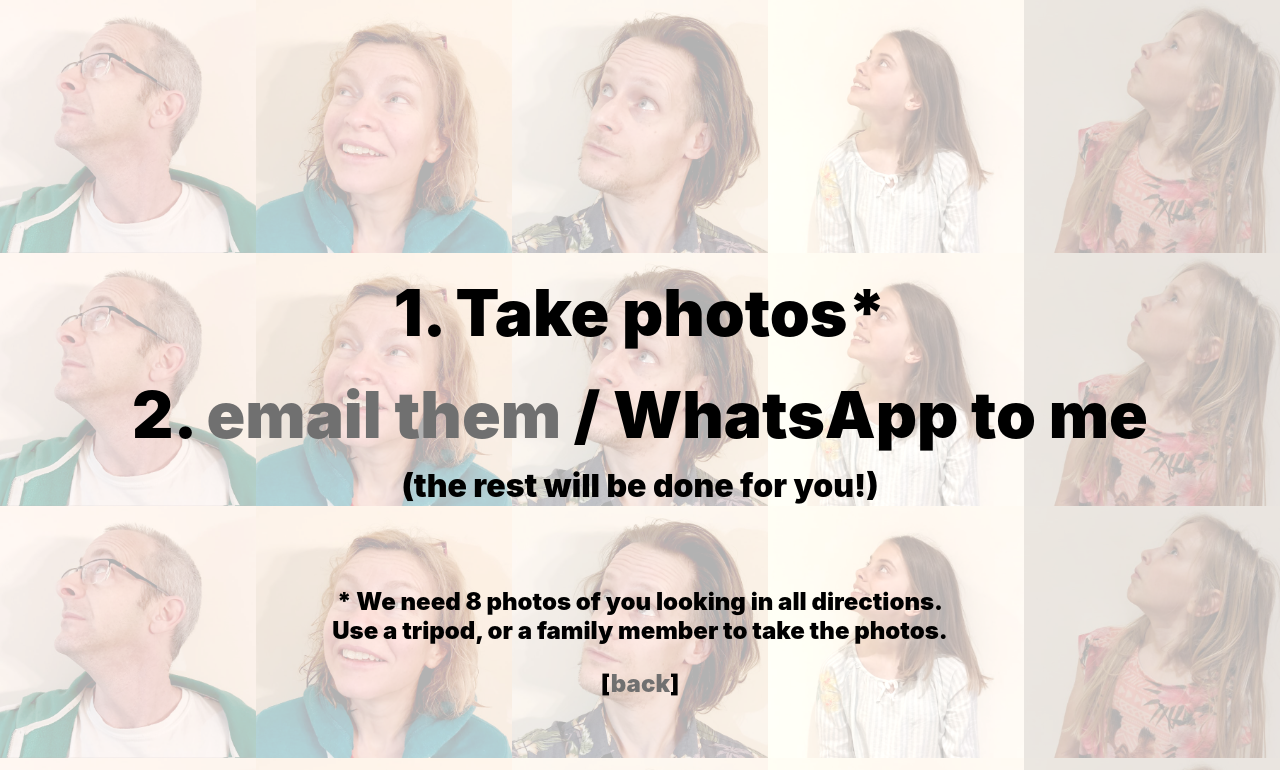
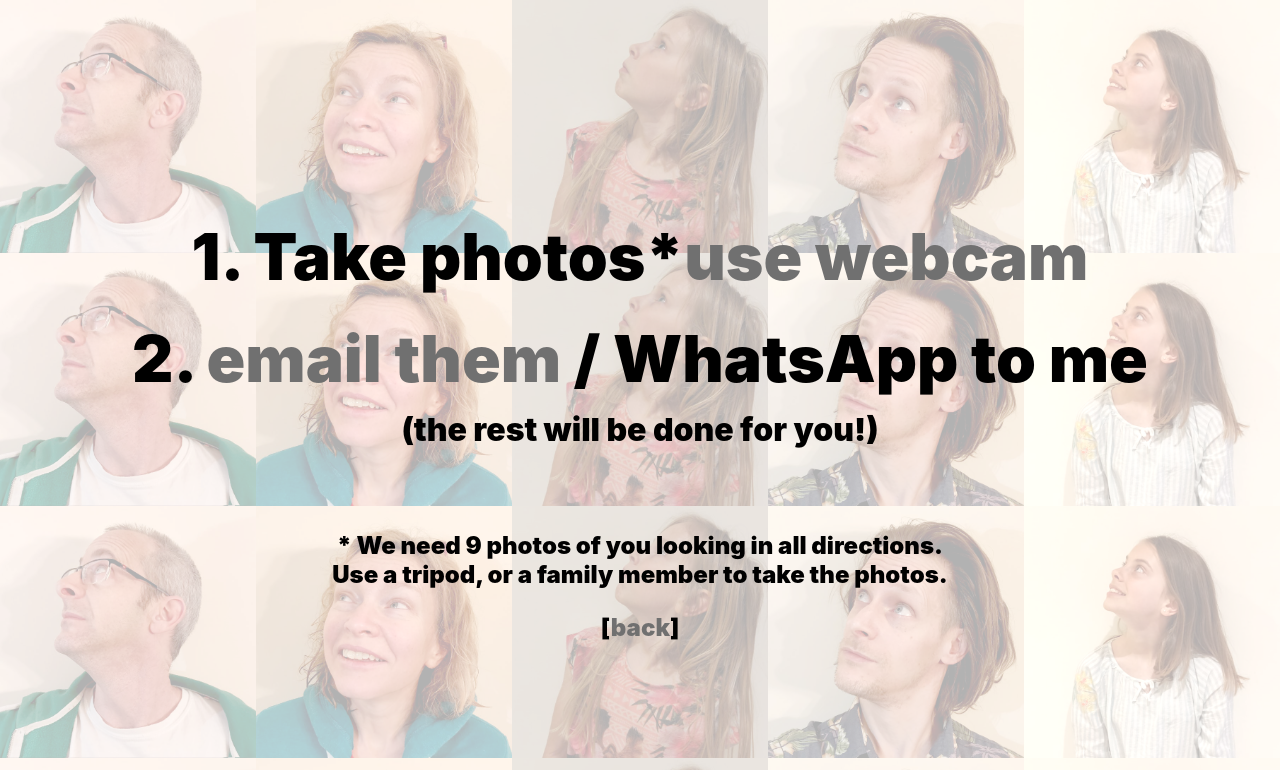
Before and after one commit to btubby/photofun, a React (Create React App) app: page /how in a window 1280 px wide. Shown: the top 770 px of the page. Built offline with nearby package versions, Linux system fonts and the light colour scheme.

Commit message:
bit of a refactor

```diff
--- a/package.json
+++ b/package.json
@@ -10,7 +10,9 @@
     "react-dom": "^16.12.0",
     "react-router-dom": "^5.1.2",
     "react-scripts": "3.4.0",
-    "styled-components": "^5.0.1"
+    "react-webcam": "^5.0.1",
+    "styled-components": "^5.0.1",
+    "typescript": "^3.8.3"
   },
   "scripts": {
     "start": "react-scripts start",
--- a/src/App.js
+++ b/src/App.js
@@ -1,38 +1,23 @@
 import React, { useState } from "react";
-import SwivelFace from "./componments/Face";
-import './App.css';
-
+import SwivellingFace from "./componments/Face";
+import Home from "./componments/Home";
+import How from "./componments/How";
+import SnapMug from "./componments/SnapMug";
 import {
   BrowserRouter as Router,
   Switch,
   Route,
 } from "react-router-dom";
-
-import { OuterContainer, HowText, TitleContainer, Title, TellMeHow, Rest, Rest2, FaceContainer, FloatingContent } from "./styles/styles";
-
+import { OuterContainer,FaceContainer, FloatingContent } from "./styles/styles";
+import './App.css';
+// import { CameraFeed } from "./componments/camera-feed"
 // import './fonts/FiraSans-Regular.ttf'
 
  // TODO these imports need to be dynamic.
  // Sort out where the images will be hosted
-import bstraight from "./mugs/ben/straight.jpg";
-import bwest from "./mugs/ben/w.jpg";
-import beast from "./mugs/ben/e.jpg";
-import bnorth from "./mugs/ben/n.jpg";
-import bsouth from "./mugs/ben/s.jpg";
-import bnortheast from "./mugs/ben/ne.jpg";
-import bnorthwest from "./mugs/ben/nw.jpg";
-import bsoutheast from "./mugs/ben/se.jpg";
-import bsouthwest from "./mugs/ben/sw.jpg";
 
-import kstraight from "./mugs/kerry/straight.jpg";
-import kwest from "./mugs/kerry/w.jpg";
-import keast from "./mugs/kerry/e.jpg";
-import knorth from "./mugs/kerry/n.jpg";
-import ksouth from "./mugs/kerry/s.jpg";
-import knortheast from "./mugs/kerry/ne.jpg";
-import knorthwest from "./mugs/kerry/nw.jpg";
-import ksoutheast from "./mugs/kerry/se.jpg";
-import ksouthwest from "./mugs/kerry/sw.jpg";
+
+
 
 import wstraight from "./mugs/will/straight.jpg";
 import wwest from "./mugs/will/w.jpg";
@@ -73,29 +58,40 @@
 //   export as
 
 
-// array of objects representing the mugs to display
+// array of objects representing the mugs to display.  NOTE they are rendered in this order
 const MugMap = [
   {
-    straight: bstraight,
-    n: bnorth,
-    ne: bnortheast,
-    e: beast,
-    s: bsouth,
-    se: bsoutheast,
-    sw: bsouthwest,
-    w: bwest,
-    nw: bnorthwest
+    straight: require("./mugs/ben/straight.jpg"),
+    n:  require("./mugs/ben/n.jpg"),
+    ne: require("./mugs/ben/se.jpg"),
+    e: require("./mugs/ben/e.jpg"),
+    s: require("./mugs/ben/s.jpg"),
+    se: require("./mugs/ben/se.jpg"),
+    sw: require("./mugs/ben/nw.jpg"),
+    w: require("./mugs/ben/w.jpg"),
+    nw: require("./mugs/ben/nw.jpg")
   },
   {
-    straight: kstraight,
-    n: knorth,
-    ne: knortheast,
-    e: keast,
-    s: ksouth,
-    se: ksoutheast,
-    sw: ksouthwest,
-    w: kwest,
-    nw: knorthwest
+    straight: require("./mugs/kerry/straight.jpg"),
+    n: require("./mugs/kerry/n.jpg"),
+    ne: require("./mugs/kerry/ne.jpg"),
+    e: require("./mugs/kerry/e.jpg"),
+    s: require("./mugs/kerry/s.jpg"),
+    se: require("./mugs/kerry/ne.jpg"),
+    sw: require("./mugs/kerry/sw.jpg"),
+    w: require("./mugs/kerry/w.jpg"),
+    nw: require("./mugs/kerry/nw.jpg"),
+  },
+  {
+    straight: estraight,
+    n: enorth,
+    ne: enortheast,
+    e: eeast,
+    s: esouth,
+    se: esoutheast,
+    sw: esouthwest,
+    w: ewest,
+    nw: enorthwest
   },
   {
     straight: wstraight,
@@ -119,17 +115,6 @@
     w: hwest,
     nw: hnorthwest
   },
-  {
-    straight: estraight,
-    n: enorth,
-    ne: enortheast,
-    e: eeast,
-    s: esouth,
-    se: esoutheast,
-    sw: esouthwest,
-    w: ewest,
-    nw: enorthwest
-  },
 
 ]
 
@@ -137,7 +122,6 @@
   const [xCord, setxCord] = useState(0);
   const [yCord, setyCord] = useState(0);
 
-  // FIXME
   const maxMugsToDisplay = 20;
   const loops = maxMugsToDisplay / MugMap.length;
 
@@ -146,7 +130,7 @@
     for (var j = 0; j < MugMap.length; j++) {
       faces.push(
         <FaceContainer>
-          <SwivelFace
+          <SwivellingFace
             {...MugMap[j]}
             xCord={xCord}
             yCord={yCord}
@@ -172,6 +156,9 @@
             <Route path="/how">
               <How />
             </Route>
+            <Route path="/snapMug">
+              <SnapMug />
+            </Route>
           </Switch>
         </FloatingContent>
         {faces}
@@ -179,35 +166,3 @@
     </Router>
   );
 }
-
-function Home() {
-  return (
-    <TitleContainer>
-      <Title>
-          Get your mug on this page!
-      </Title>
-      <TellMeHow>
-        <a href='/how'>tell me how</a>
-      </TellMeHow>
-    </TitleContainer>
-  );
-}
-function How() {
-  return (
-    <div>
-    <HowText>
-        1. Take photos*<br/>
-        2. <a href="mailto:btubby@gmail.com">email them</a> / WhatsApp to me
-    </HowText>
-    <Rest>
-      (the rest will be done for you!)<p/>
-    </Rest>
-    <Rest2>
-      * We need 8 photos of you looking in all directions.
-      <br/>Use a tripod, or a family member to take the photos.
-      <p/>
-    [<a href='/'>back</a>]
-    </Rest2>
-    </div>
-  );
-}
--- a/src/componments/Face.js
+++ b/src/componments/Face.js
@@ -3,10 +3,9 @@
 
 export default function SwivellingFace(props) {
   const {
-    xCord,
-    yCord, // the x and y coords of the mouse pointer on the screen
-    type, // identifier for this image
-
+    xCord,    // xCord and yCord are the current X and Y coordinates of the pointer
+    yCord,
+    // The following are the 9 image files
     straight,
     w,
     e,
@@ -15,11 +14,10 @@
     nw,
     ne,
     sw,
-    se // images to display
+    se
   } = props;
 
   const [image, setImage] = useState(straight);
-
   const [N, setN1] = useState(0);
   const [S, setS1] = useState(0);
   const [E, setE1] = useState(0);
@@ -27,49 +25,24 @@
 
   useEffect(() => {
     let map = { n: 0, e: 0, s: 0, w: 0 };
-    console.log(`${type} top: ${N} bottom: ${S} right: ${E} left: ${W}`);
-
-    if (yCord <= N) {
-      map.n = 1;
-    }
-    if (xCord >= E) {
-      map.e = 1;
-    }
-    if (xCord <= W) {
-      map.w = 1;
-    }
-    if (yCord >= S) {
-      map.s = 1;
-    }
-
-    console.log(`x:${xCord}, y:${yCord} ${type}`, map);
-
+    // console.log(`${type} top: ${N} bottom: ${S} right: ${E} left: ${W}`);
+    // Decide which image to display dependant on the relative potition of the mouse to this component
+    map.n = (yCord <= N) ? 1 : 0;
+    map.e = (xCord >= E) ? 1 : 0;
+    map.w = (xCord <= W) ? 1 : 0;
+    map.s = (yCord >= S) ? 1 : 0;
+    // console.log(`x:${xCord}, y:${yCord} ${type}`, map);
+    // Set the correct image
     setImage(straight);
-    if (map.n) {
-      setImage(n);
-    }
-    if (map.e) {
-      setImage(e);
-    }
-    if (map.n && map.e) {
-      setImage(ne);
-    }
-    if (map.s) {
-      setImage(s);
-    }
-    if (map.s && map.e) {
-      setImage(se);
-    }
-    if (map.w) {
-      setImage(w);
-    }
-    if (map.s && map.w) {
-      setImage(sw);
-    }
-    if (map.w && map.n) {
-      setImage(nw);
-    }
-  });
+    (map.n) && setImage(n);
+    (map.e) && setImage(e);
+    (map.s) && setImage(s);
+    (map.w) &&  setImage(w);
+    (map.n && map.e) && setImage(ne);
+    (map.s && map.e) && setImage(se);
+    (map.s && map.w) && setImage(sw);
+    (map.w && map.n) && setImage(nw);
+  },[yCord, N, xCord, E, W, S, straight, n, e, s, w, ne, se, sw, nw]);
   return (
     <Container
       ref={dd => {
--- /dev/null
+++ b/src/componments/Home.jsx
@@ -0,0 +1,15 @@
+import React from "react";
+import { TitleContainer, Title, TellMeHow } from "../styles/styles";
+
+export default function Home() {
+    return (
+      <TitleContainer>
+        <Title>
+            Get your mug on this page!
+        </Title>
+        <TellMeHow>
+          <a href='/how'>tell me how</a>
+        </TellMeHow>
+      </TitleContainer>
+    );
+  }
--- /dev/null
+++ b/src/componments/How.jsx
@@ -0,0 +1,23 @@
+import React from "react";
+import { HowText, Rest, Rest2 } from "../styles/styles";
+
+export default function How() {
+    return (
+      <>
+        <HowText>
+            1. Take photos*<a href='/snapMug'>use webcam</a>
+            <br/>
+            2. <a href="mailto:btubby@gmail.com">email them</a> / WhatsApp to me
+        </HowText>
+        <Rest>
+          (the rest will be done for you!)<p/>
+        </Rest>
+        <Rest2>
+          * We need 9 photos of you looking in all directions.
+          <br/>Use a tripod, or a family member to take the photos.
+          <p/>
+        [<a href='/'>back</a>]
+        </Rest2>
+      </>
+    );
+  }
--- /dev/null
+++ b/src/componments/SnapMug.jsx
@@ -0,0 +1,62 @@
+import React, { useState, useReducer } from "react";
+import { TellMeHow, ImgWrapper, ImgContainer } from "../styles/styles";
+import Webcam from "react-webcam";
+
+export default function SnapMug() {
+    // const [II, setII] = useState(null);
+    // might be better touse a reducer here
+    const [items, setItems] = useState([]);
+
+    const videoConstraints = {
+      width: 715,
+      height: 724,
+      facingMode: "user"
+    };
+    const webcamRef = React.useRef(null);
+    function capture() {
+      const shot = webcamRef.current.getScreenshot();
+      setItems(items => [...items, shot]);
+      console.log(items);
+    };
+    function restart() {
+      setItems([]);
+    }
+    let imagesPreview = null;
+    if (items.length > 0) {
+      imagesPreview = (
+          <ImgContainer>
+              {items.map((image, index) => (
+                  <ImgWrapper>
+                    <img width='300px' height='300px' src={image} alt="" key={index} />
+                  </ImgWrapper>
+              ))}
+          </ImgContainer>
+      );
+    }
+    return (
+      <>
+        {/* <Title>
+            Get your mug on this page!
+        </Title> */}
+          {/* <div className="App">
+              <h1>Image capture test</h1>
+              <p>Capture image from USB webcamera and upload to form</p>
+              <CameraFeed sendFile={uploadImage} />
+          </div> */}
+        <Webcam
+          audio={false}
+          height={724}
+          ref={webcamRef}
+          screenshotFormat="image/jpeg"
+          width={715}
+          videoConstraints={videoConstraints}
+        />
+        {/* <TellMeHow> */}
+          <button onClick={() => capture()}>Capture photo</button>
+          <button onClick={() => restart()}>Restart</button>
+          {imagesPreview}
+         [<a href='/how'>back</a>]
+        {/* </TellMeHow> */}
+      </>
+    );
+  }
--- /dev/null
+++ b/src/componments/camera-feed.jsx
@@ -0,0 +1,79 @@
+import React, { Component } from "react";
+
+export class CameraFeed extends Component {
+
+
+
+  /**
+   * Processes available devices and identifies one by the label
+   * @memberof CameraFeed
+   * @instance
+   */
+  processDevices(devices) {
+    devices.forEach(device => {
+      console.log(device.label);
+      this.setDevice(device);
+    });
+  }
+
+  /**
+   * Sets the active device and starts playing the feed
+   * @memberof CameraFeed
+   * @instance
+   */
+  async setDevice(device) {
+    const { deviceId } = device;
+
+
+    const stream = await navigator.mediaDevices.getUserMedia({
+      audio: false,
+      video: { deviceId }
+    });
+    this.videoPlayer.srcObject = stream;
+    this.videoPlayer.play();
+  }
+
+  /**
+   * On mount, grab the users connected devices and process them
+   * @memberof CameraFeed
+   * @instance
+   * @override
+   */
+  async componentDidMount() {
+    const cameras = await navigator.mediaDevices.enumerateDevices();
+    this.processDevices(cameras);
+  }
+
+  /**
+   * Handles taking a still image from the video feed on the camera
+   * @memberof CameraFeed
+   * @instance
+   */
+  takePhoto = () => {
+    const { sendFile } = this.props;
+    const context = this.canvas.getContext("2d");
+    context.drawImage(this.videoPlayer, 0, 0, 680, 360);
+    this.canvas.toBlob(sendFile);
+  };
+
+  render() {
+    const width = 680; //680;
+    const height = 360; //;
+
+    return (
+      <div className="c-camera-feed">
+        <div className="c-camera-feed__viewer">
+          <video
+            ref={ref => (this.videoPlayer = ref)}
+            width={width}
+            height={height}
+          />
+        </div>
+        <button onClick={this.takePhoto}>Take photo!</button>
+        <div className="c-camera-feed__stage">
+          <canvas width={width} height={height} ref={ref => (this.canvas = ref)} />
+        </div>
+      </div>
+    );
+  }
+}
--- /dev/null
+++ b/src/react-app-env.d.ts
@@ -0,0 +1 @@
+/// <reference types="react-scripts" />
```
Also changed, not shown: src/styles/styles.js (+12 -2 lines), tsconfig.json (added, +25 -0 lines), 1 other file (tests, documents, lock files or other folders).
